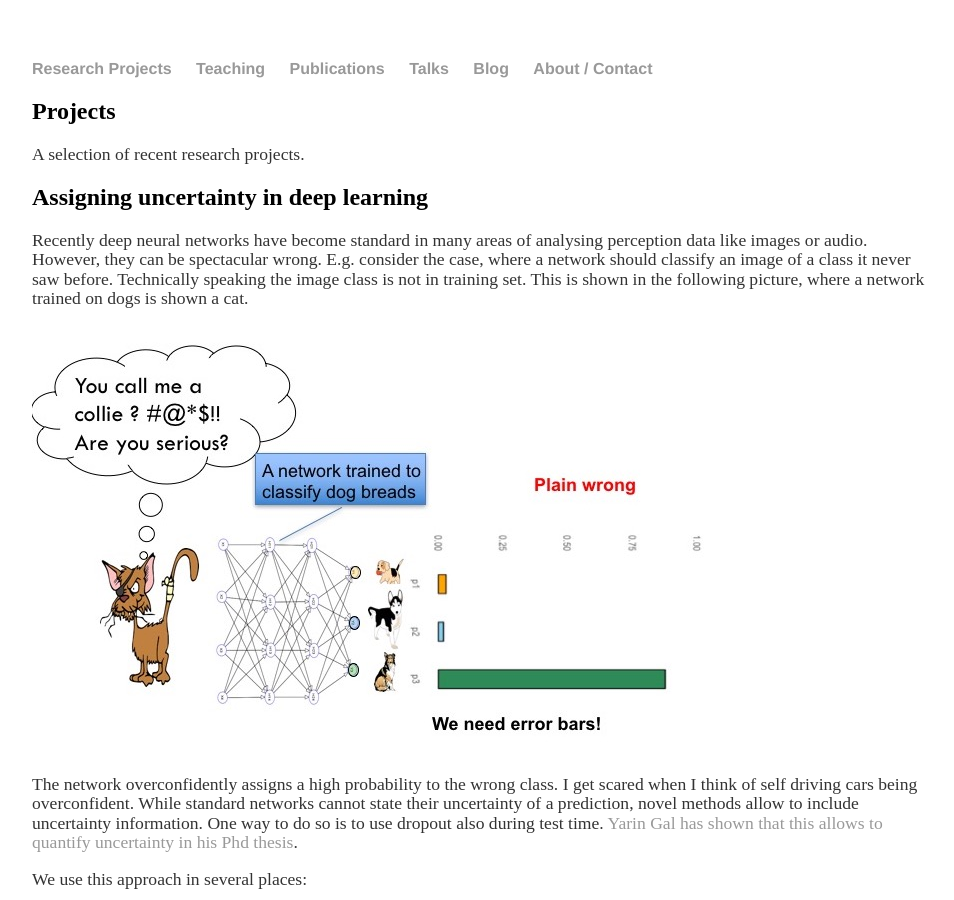
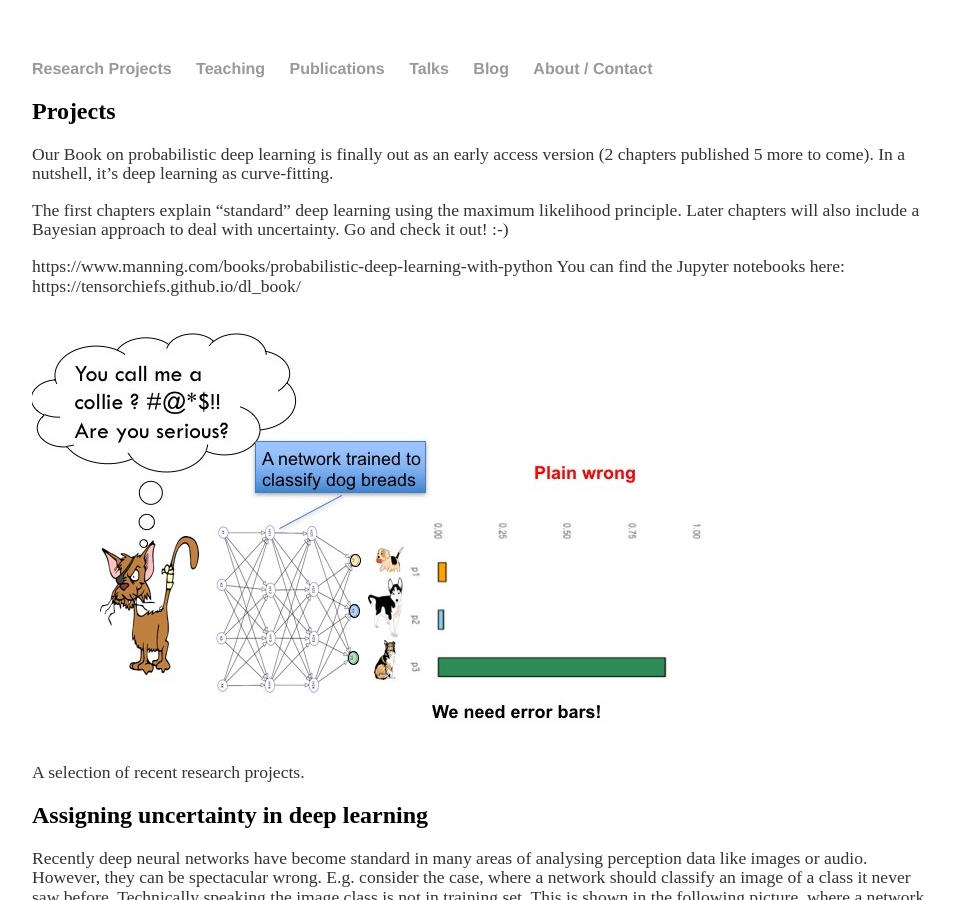
Before and after one commit to oduerr/oduerr.github.io, a Jekyll site: the page built from index.md, in a window 1280 px wide and 900 px high. Shown: the whole window, without its empty margins (160-1114 px from the left). Built offline with Jekyll 4.4.1, drawn with Linux system fonts in a browser that asks for light colours.

Commit message:
Update index.md

```diff
--- a/index.md
+++ b/index.md
@@ -3,6 +3,17 @@ layout: default
 title: Projects
 ---
 <h2>{{ page.title }}</h2>
+Our Book on probabilistic deep learning is finally out as an early access version (2 chapters published 5 more to come). In a nutshell, it's deep learning as curve-fitting.
+
+The first chapters explain "standard" deep learning using the maximum likelihood principle. Later chapters will also include a Bayesian approach to deal with uncertainty. Go and check it out! :-)
+
+https://www.manning.com/books/probabilistic-deep-learning-with-python
+ You can find the Jupyter notebooks here:
+https://tensorchiefs.github.io/dl_book/
+
+![imgs/Rapid_Fire_Presentation_v2.jpg](imgs/Rapid_Fire_Presentation_v2.jpg)
+
+
 A selection of recent research projects.
 
 {% include uncertainty.md %}
```
